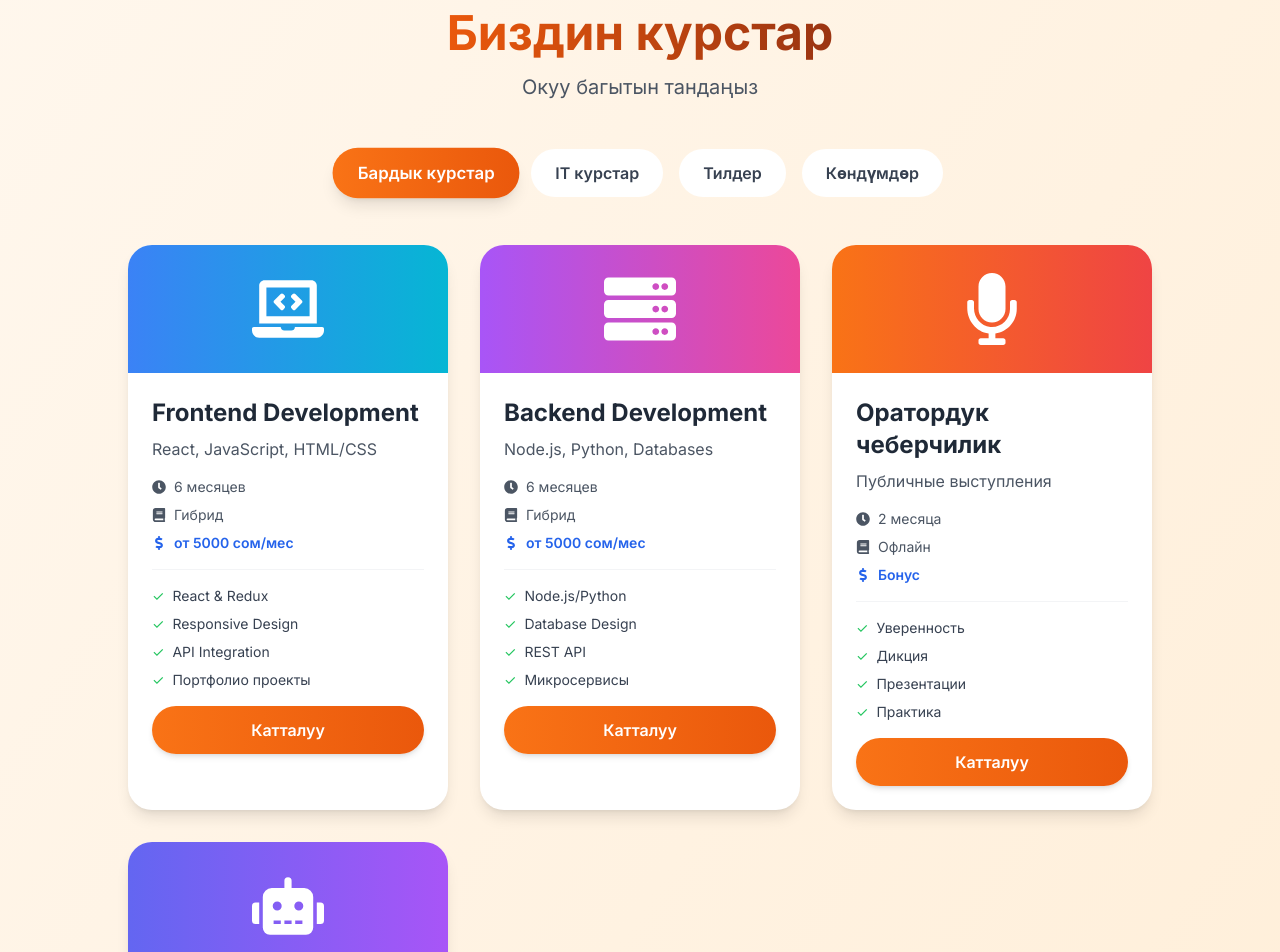
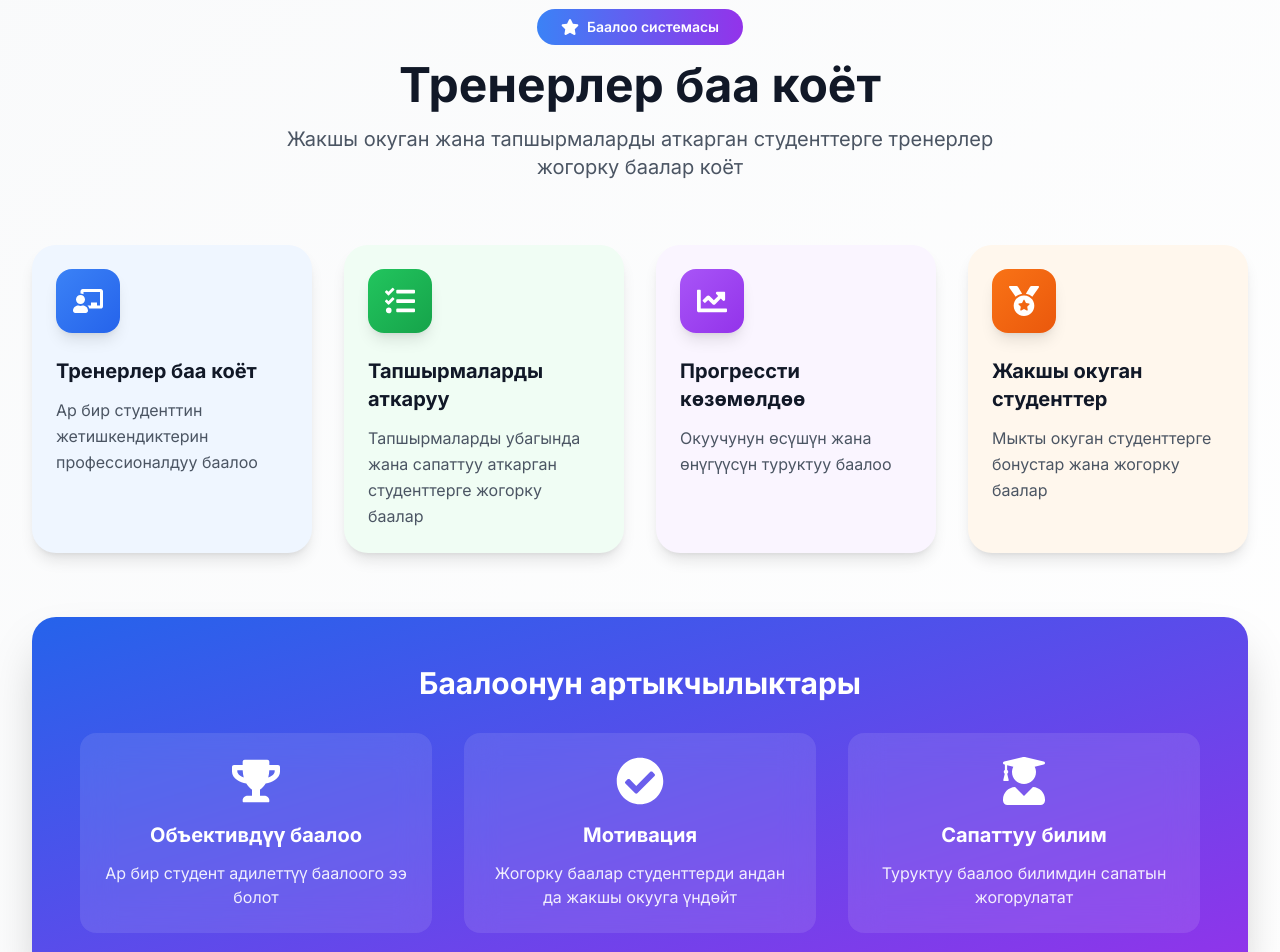
Before and after one commit to eldar-max/OKURMEN_stutio, a React (Vite) app: page / in a window 1280 px wide. Shown: the part 9100-10052 px from the top of the page. Built offline with nearby package versions, Linux system fonts and the light colour scheme; no server answers.

Commit message:
✨ Add TeacherRating section - professional grading system with icons

```diff
--- /dev/null
+++ b/src/components/TeacherRating.jsx
@@ -0,0 +1,222 @@
+import { motion } from 'framer-motion';
+import { useLanguage } from '../context/LanguageContext';
+import {
+  FaChalkboardTeacher,
+  FaStar,
+  FaTasks,
+  FaChartLine,
+  FaMedal,
+  FaUserGraduate,
+  FaCheckCircle,
+  FaTrophy
+} from 'react-icons/fa';
+
+function TeacherRating() {
+  const { language } = useLanguage();
+
+  const ratingSystem = [
+    {
+      icon: FaChalkboardTeacher,
+      titleKg: 'Тренерлер баа коёт',
+      titleRu: 'Тренеры выставляют оценки',
+      titleEn: 'Trainers Set Grades',
+      descKg: 'Ар бир студенттин жетишкендиктерин профессионалдуу баалоо',
+      descRu: 'Профессиональная оценка достижений каждого студента',
+      descEn: 'Professional evaluation of each student\'s achievements',
+      color: 'from-blue-500 to-blue-600',
+      bgColor: 'bg-blue-50',
+      darkBgColor: 'dark:bg-blue-900/20'
+    },
+    {
+      icon: FaTasks,
+      titleKg: 'Тапшырмаларды аткаруу',
+      titleRu: 'Выполнение заданий',
+      titleEn: 'Completing Tasks',
+      descKg: 'Тапшырмаларды убагында жана сапаттуу аткарган студенттерге жогорку баалар',
+      descRu: 'Высокие оценки студентам за своевременное и качественное выполнение заданий',
+      descEn: 'High grades for timely and quality task completion',
+      color: 'from-green-500 to-green-600',
+      bgColor: 'bg-green-50',
+      darkBgColor: 'dark:bg-green-900/20'
+    },
+    {
+      icon: FaChartLine,
+      titleKg: 'Прогрессти көзөмөлдөө',
+      titleRu: 'Отслеживание прогресса',
+      titleEn: 'Progress Tracking',
+      descKg: 'Окуучунун өсүшүн жана өнүгүүсүн туруктуу баалоо',
+      descRu: 'Постоянная оценка роста и развития студента',
+      descEn: 'Continuous assessment of student growth and development',
+      color: 'from-purple-500 to-purple-600',
+      bgColor: 'bg-purple-50',
+      darkBgColor: 'dark:bg-purple-900/20'
+    },
+    {
+      icon: FaMedal,
+      titleKg: 'Жакшы окуган студенттер',
+      titleRu: 'Успевающие студенты',
+      titleEn: 'High-Performing Students',
+      descKg: 'Мыкты окуган студенттерге бонустар жана жогорку баалар',
+      descRu: 'Бонусы и высокие оценки для отлично успевающих студентов',
+      descEn: 'Bonuses and high grades for excellent students',
+      color: 'from-orange-500 to-orange-600',
+      bgColor: 'bg-orange-50',
+      darkBgColor: 'dark:bg-orange-900/20'
+    }
+  ];
+
+  const benefits = [
+    {
+      icon: FaTrophy,
+      titleKg: 'Объективдүү баалоо',
+      titleRu: 'Объективная оценка',
+      titleEn: 'Objective Assessment',
+      descKg: 'Ар бир студент адилеттүү баалоого ээ болот',
+      descRu: 'Каждый студент получает справедливую оценку',
+      descEn: 'Every student receives fair evaluation'
+    },
+    {
+      icon: FaCheckCircle,
+      titleKg: 'Мотивация',
+      titleRu: 'Мотивация',
+      titleEn: 'Motivation',
+      descKg: 'Жогорку баалар студенттерди андан да жакшы окууга үндөйт',
+      descRu: 'Высокие оценки мотивируют студентов учиться еще лучше',
+      descEn: 'High grades motivate students to study even better'
+    },
+    {
+      icon: FaUserGraduate,
+      titleKg: 'Сапаттуу билим',
+      titleRu: 'Качественное образование',
+      titleEn: 'Quality Education',
+      descKg: 'Туруктуу баалоо билимдин сапатын жогорулатат',
+      descRu: 'Постоянная оценка повышает качество образования',
+      descEn: 'Continuous assessment improves education quality'
+    }
+  ];
+
+  const getTitle = (item) => {
+    if (language === 'ru') return item.titleRu;
+    if (language === 'en') return item.titleEn;
+    return item.titleKg;
+  };
+
+  const getDesc = (item) => {
+    if (language === 'ru') return item.descRu;
+    if (language === 'en') return item.descEn;
+    return item.descKg;
+  };
+
+  return (
+    <section className="py-20 bg-gradient-to-br from-gray-50 to-white dark:from-gray-900 dark:to-gray-800">
+      <div className="max-w-7xl mx-auto px-4 sm:px-6 lg:px-8">
+        {/* Header */}
+        <motion.div
+          initial={{ opacity: 0, y: -20 }}
+          whileInView={{ opacity: 1, y: 0 }}
+          viewport={{ once: true }}
+          className="text-center mb-16"
+        >
+          <motion.div
+            initial={{ scale: 0 }}
+            whileInView={{ scale: 1 }}
+            viewport={{ once: true }}
+            transition={{ duration: 0.5 }}
+            className="inline-block mb-4"
+          >
+            <div className="bg-gradient-to-r from-blue-500 to-purple-600 text-white px-6 py-2 rounded-full text-sm font-semibold flex items-center gap-2">
+              <FaStar className="text-lg" />
+              {language === 'kg' ? 'Баалоо системасы' :
+               language === 'en' ? 'Rating System' :
+               'Система оценивания'}
+            </div>
+          </motion.div>
+
+          <h2 className="text-4xl md:text-5xl font-bold text-gray-900 dark:text-white mb-4">
+            {language === 'kg' ? 'Тренерлер баа коёт' :
+             language === 'en' ? 'Trainers Set Grades' :
+             'Тренеры выставляют оценки'}
+          </h2>
+          <p className="text-xl text-gray-600 dark:text-gray-400 max-w-3xl mx-auto">
+            {language === 'kg' ? 'Жакшы окуган жана тапшырмаларды аткарган студенттерге тренерлер жогорку баалар коёт' :
+             language === 'en' ? 'Trainers give high grades to students who study well and complete assignments' :
+             'Тренеры ставят высокие оценки студентам, которые хорошо учатся и выполняют задания'}
+          </p>
+        </motion.div>
+
+        {/* Rating System Grid */}
+        <div className="grid grid-cols-1 md:grid-cols-2 lg:grid-cols-4 gap-8 mb-16">
+          {ratingSystem.map((item, index) => {
+            const Icon = item.icon;
+            return (
+              <motion.div
+                key={index}
+                initial={{ opacity: 0, y: 50 }}
+                whileInView={{ opacity: 1, y: 0 }}
+                viewport={{ once: true }}
+                transition={{ delay: index * 0.1 }}
+                whileHover={{ y: -10, scale: 1.02 }}
+                className={`${item.bgColor} ${item.darkBgColor} rounded-3xl p-6 shadow-lg hover:shadow-xl transition-all duration-300`}
+              >
+                {/* Icon */}
+                <div className={`inline-flex items-center justify-center w-16 h-16 rounded-2xl bg-gradient-to-br ${item.color} mb-6 shadow-lg`}>
+                  <Icon className="text-3xl text-white" />
+                </div>
+
+                {/* Title */}
+                <h3 className="text-xl font-bold text-gray-900 dark:text-white mb-3">
+                  {getTitle(item)}
+                </h3>
+
+                {/* Description */}
+                <p className="text-gray-600 dark:text-gray-400 leading-relaxed">
+                  {getDesc(item)}
+                </p>
+              </motion.div>
+            );
+          })}
+        </div>
+
+        {/* Benefits Section */}
+        <motion.div
+          initial={{ opacity: 0, y: 20 }}
+          whileInView={{ opacity: 1, y: 0 }}
+          viewport={{ once: true }}
+          className="bg-gradient-to-br from-blue-600 to-purple-600 rounded-3xl p-8 md:p-12 shadow-2xl"
+        >
+          <h3 className="text-3xl font-bold text-white mb-8 text-center">
+            {language === 'kg' ? 'Баалоонун артыкчылыктары' :
+             language === 'en' ? 'Benefits of Assessment' :
+             'Преимущества оценивания'}
+          </h3>
+
+          <div className="grid grid-cols-1 md:grid-cols-3 gap-8">
+            {benefits.map((benefit, index) => {
+              const Icon = benefit.icon;
+              return (
+                <motion.div
+                  key={index}
+                  initial={{ opacity: 0, scale: 0.8 }}
+                  whileInView={{ opacity: 1, scale: 1 }}
+                  viewport={{ once: true }}
+                  transition={{ delay: index * 0.1 }}
+                  className="bg-white/10 backdrop-blur-lg rounded-2xl p-6 text-center hover:bg-white/20 transition-all duration-300"
+                >
+                  <Icon className="text-5xl text-white mx-auto mb-4" />
+                  <h4 className="text-xl font-bold text-white mb-3">
+                    {getTitle(benefit)}
+                  </h4>
+                  <p className="text-white/90">
+                    {getDesc(benefit)}
+                  </p>
+                </motion.div>
+              );
+            })}
+          </div>
+        </motion.div>
+      </div>
+    </section>
+  );
+}
+
+export default TeacherRating;
--- a/src/pages/LandingPage.jsx
+++ b/src/pages/LandingPage.jsx
@@ -7,6 +7,7 @@ import Features from '../components/Features';
 import Stats from '../components/Stats';
 import HowItWorks from '../components/HowItWorks';
 import TechStack from '../components/TechStack';
+import TeacherRating from '../components/TeacherRating';
 import Courses from '../components/Courses';
 import Team from '../components/Team';
 import Founders from '../components/Founders';
@@ -34,6 +35,7 @@ function LandingPage() {
       <HowItWorks />
       <VideoSection />
       <TechStack />
+      <TeacherRating />
       <Courses />
       <Team />
       <Founders />
```
